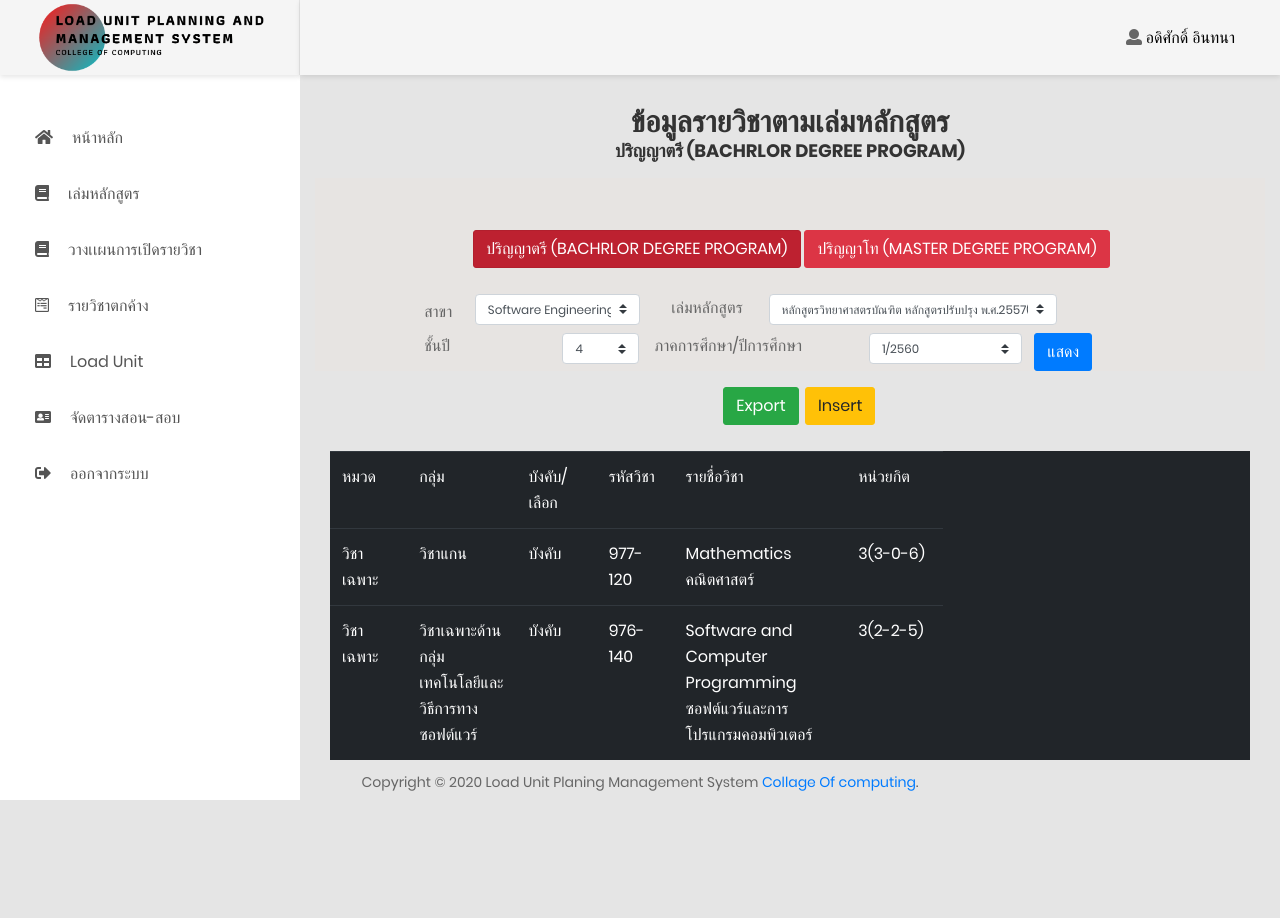
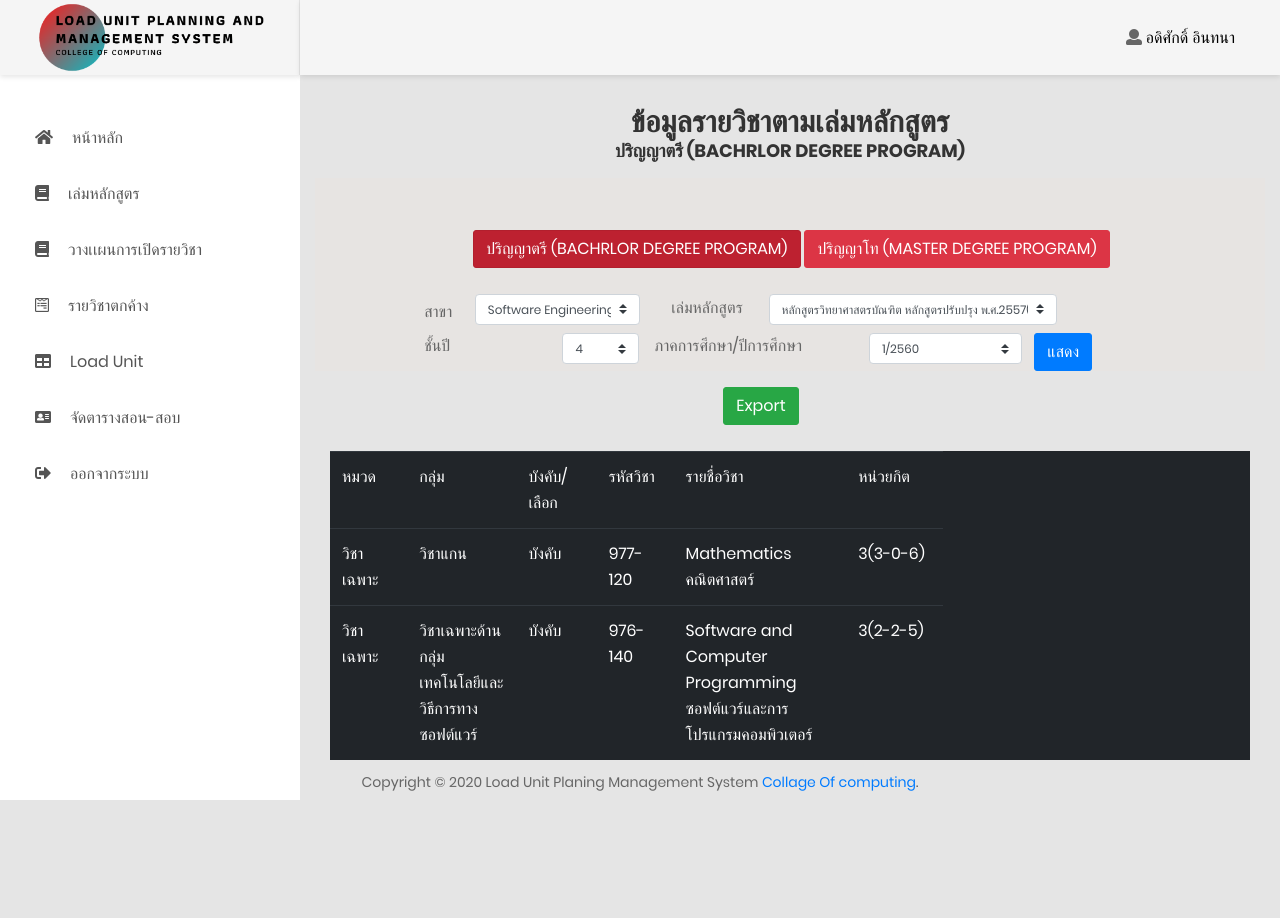
Before and after one commit to meipraewrung/LoadUnit, a PHP site: page /planCourse.php in a window 1280 px wide. Run offline with PHP 8.4, Linux system fonts and the light colour scheme; a user stored in the database is signed in; data comes from the database, SQL or seed files in the repository.

Commit message:
edit search

```diff
--- a/planCourse.php
+++ b/planCourse.php
@@ -276,9 +276,6 @@
             <div class="col-md-1 offset-md-5">
               <button type="button" class="btn btn-success">Export</button>
             </div>
-            <div class="col-sm-2">
-              <button type="button" class="btn btn-warning">Insert</button>
-            </div>
           </div>
           <!-- End search -->
           <br>
--- a/planCourseMDP.php
+++ b/planCourseMDP.php
@@ -276,9 +276,6 @@
             <div class="col-md-1 offset-md-5">
               <button type="button" class="btn btn-success">Export</button>
             </div>
-            <div class="col-sm-2">
-              <button type="button" class="btn btn-warning">Insert</button>
-            </div>
           </div>
           <!-- End search -->
           <br>
```
